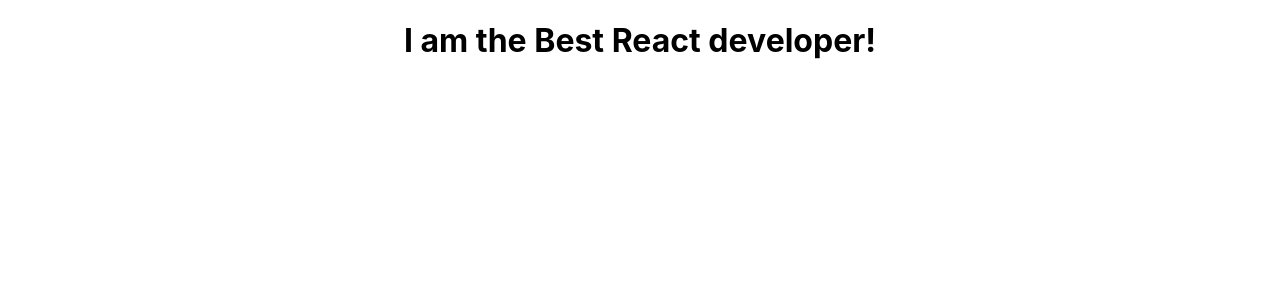
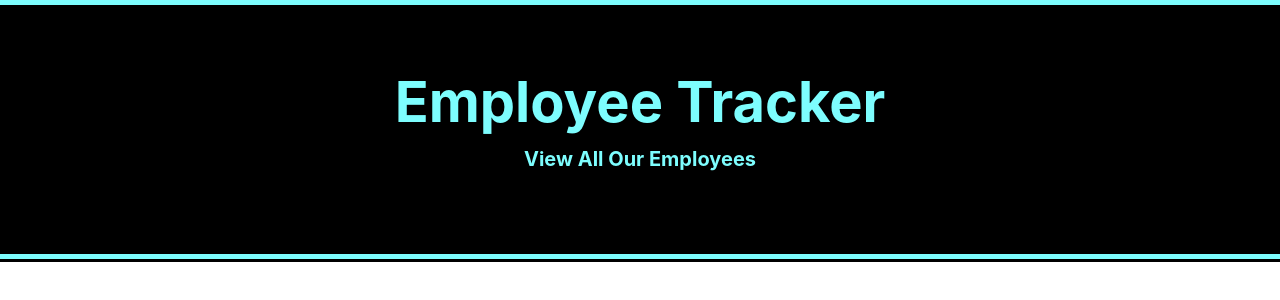
Before and after one commit to musicman785/Employee-Directory, a React (Create React App) app in the folder employeedirectoryapp/: page / in a window 1280 px wide. Shown: the top 300 px of the page. Built offline with nearby package versions, Linux system fonts and the light colour scheme.

Commit message:
Header file created and added bootstrap

```diff
--- a/employeedirectoryapp/public/index.html
+++ b/employeedirectoryapp/public/index.html
@@ -1,15 +1,16 @@
 <!DOCTYPE html>
 <html lang="en">
+
 <head>
   <meta charset="utf-8" />
   <link rel="icon" href="%PUBLIC_URL%/favicon.ico" />
   <meta name="viewport" content="width=device-width, initial-scale=1" />
   <meta name="theme-color" content="#000000" />
-    <meta
-      name="description"
-      content="Web site created using create-react-app"
-    />
+  <meta name="description" content="Web site created using create-react-app" />
   <link rel="apple-touch-icon" href="%PUBLIC_URL%/logo192.png" />
+  <!-- Add Bootstrap CSS link -->
+  <link rel="stylesheet" href="https://stackpath.bootstrapcdn.com/bootstrap/4.5.2/css/bootstrap.min.css"
+    integrity="sha384-JcKb8q3iqJ61gNV9KGb8thSsNjpSL0n8PARn9HuZOnIxN0hoP+VmmDGMN5t9UJ0Z" crossorigin="anonymous">
   <!--
       manifest.json provides metadata used when your web app is installed on a
       user's mobile device or desktop. See https://developers.google.com/web/fundamentals/web-app-manifest/
@@ -24,8 +25,20 @@
       work correctly both with client-side routing and a non-root public URL.
       Learn how to configure a non-root public URL by running `npm run build`.
     -->
+  <!-- Add bootstrap -->
+  <script src="https://code.jquery.com/jquery-3.5.1.slim.min.js"
+    integrity="sha384-DfXdz2htPH0lsSSs5nCTpuj/zy4C+OGpamoFVy38MVBnE+IbbVYUew+OrCXaRkfj"
+    crossorigin="anonymous"></script>
+  <script src="https://cdn.jsdelivr.net/npm/popper.js@1.16.1/dist/umd/popper.min.js"
+    integrity="sha384-9/reFTGAW83EW2RDu2S0VKaIzap3H66lZH81PoYlFhbGU+6BZp6G7niu735Sk7lN"
+    crossorigin="anonymous"></script>
+  <script src="https://stackpath.bootstrapcdn.com/bootstrap/4.5.2/js/bootstrap.min.js"
+    integrity="sha384-B4gt1jrGC7Jh4AgTPSdUtOBvfO8shuf57BaghqFfPlYxofvL8/KUEfYiJOMMV+rV"
+    crossorigin="anonymous"></script>
+
   <title>React App</title>
 </head>
+
 <body>
   <noscript>You need to enable JavaScript to run this app.</noscript>
   <div id="root"></div>
@@ -40,4 +53,5 @@
       To create a production bundle, use `npm run build` or `yarn build`.
     -->
 </body>
+
 </html>
--- a/employeedirectoryapp/src/App.css
+++ b/employeedirectoryapp/src/App.css
@@ -1,8 +1,9 @@
 .App {
   text-align: center;
+  background-color: blue;
 }
 
-.App-logo {
+/* .App-logo {
   height: 40vmin;
   pointer-events: none;
 }
@@ -22,7 +23,7 @@
   justify-content: center;
   font-size: calc(10px + 2vmin);
   color: white;
-}
+} */
 
 .App-link {
   color: #61dafb;
--- a/employeedirectoryapp/src/App.js
+++ b/employeedirectoryapp/src/App.js
@@ -1,10 +1,11 @@
 import React from 'react';
 import './App.css';
+import Header from "./components/Header/Header"
 
 function App() {
   return (
     <div className="App">
-      <h1>I am the Best React developer!</h1>
+      <Header />
     </div>
   );
 }
--- /dev/null
+++ b/employeedirectoryapp/src/components/Header/Header.css
@@ -0,0 +1,17 @@
+.jumbotron {
+    background-color: black;
+    border-bottom: solid #7DFDFE 5px;
+    border-top: solid #7DFDFE 5px;
+    outline: solid black;
+
+}
+
+.jumbotron h1 {
+    font-weight: bold;
+    color: #7DFDFE;
+}
+
+.jumbotron p {
+    font-weight: bold;
+    color: #7DFDFE
+}
--- /dev/null
+++ b/employeedirectoryapp/src/components/Header/Header.jsx
@@ -0,0 +1,17 @@
+import React from "react";
+import "./Header.css"
+
+function Header() {
+    return (
+
+        <div class="jumbotron jumbotron-fluid">
+            <div class="container">
+                <h1 class="display-4">Employee Tracker</h1>
+                <p class="lead">View All Our Employees</p>
+            </div>
+        </div>
+
+    )
+}
+
+export default Header;
```
Lines whose indentation alone changed are shown as unchanged.
